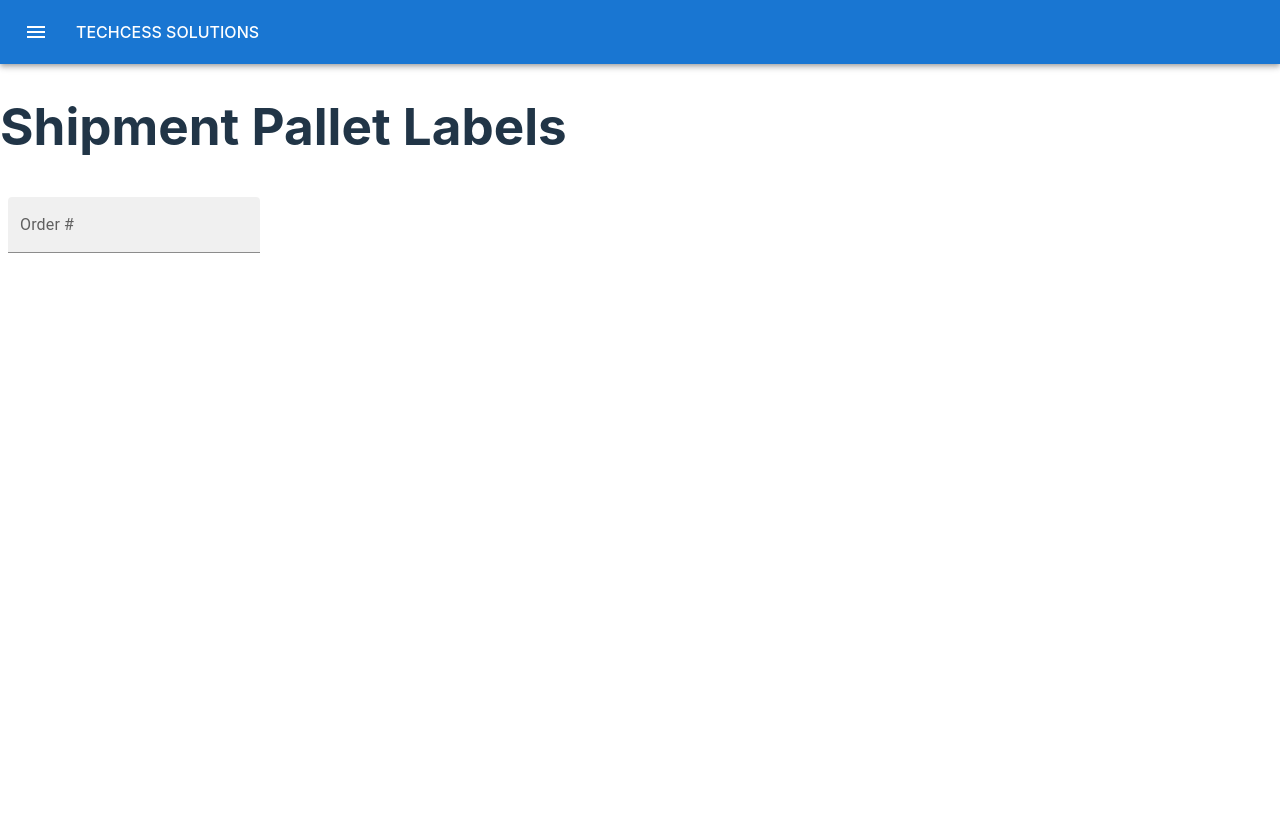
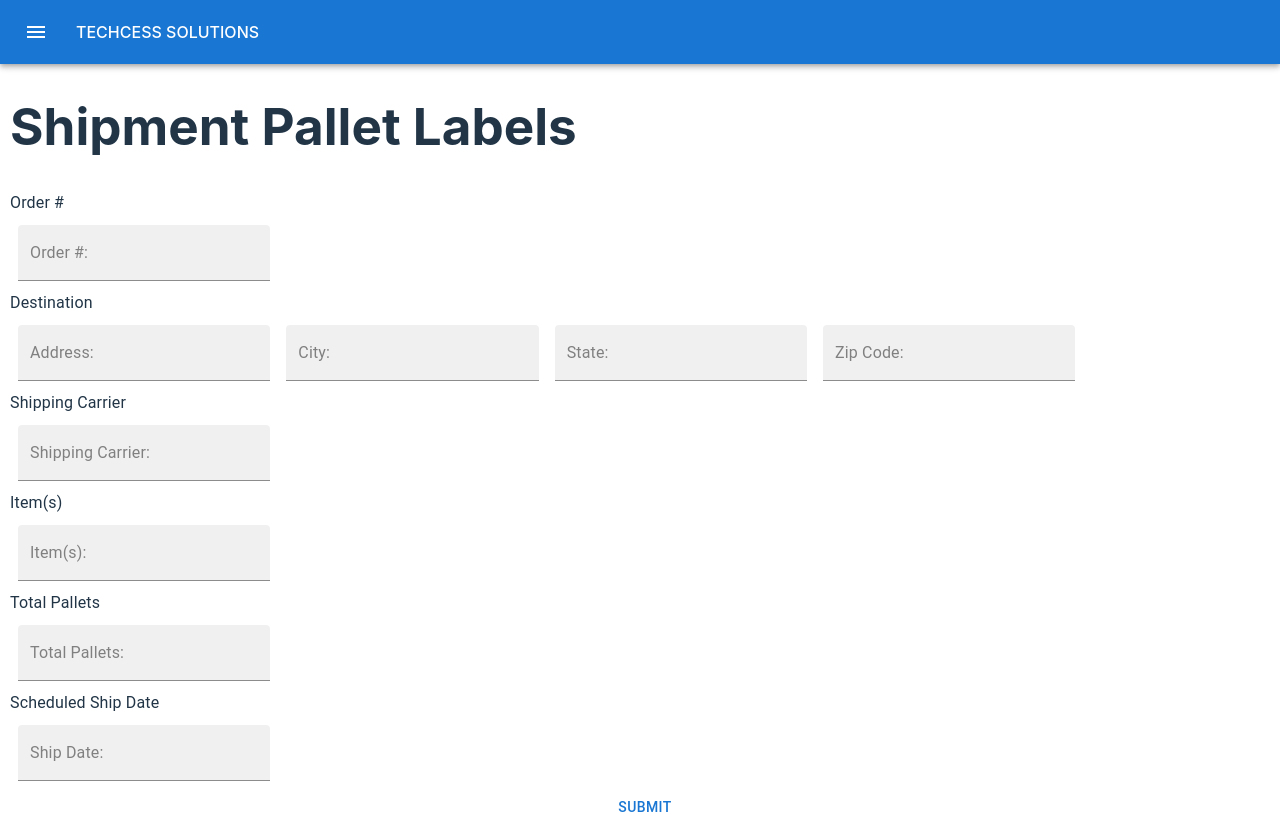
Before and after one commit to ChuangStephanie/TSL_Helper, a React (Vite) app: page /shipment in a window 1280 px wide. Before the commit the page ends 800 px from the top, so only its background shows below. Built offline with nearby package versions, Linux system fonts and the light colour scheme.

Commit message:
added form to shipment labels

```diff
--- a/src/components/Shipment.jsx
+++ b/src/components/Shipment.jsx
@@ -1,5 +1,5 @@
 import React from "react";
-import { Box, TextField } from "@mui/material";
+import { Box, Button, inputLabelClasses, TextField, Typography } from "@mui/material";
 
 export default function Shipment() {
   return (
@@ -10,14 +10,206 @@ export default function Shipment() {
         sx={{
           "& .MuiTextField-root": { m: 1, width: "25ch" },
         }}
+        className="form"
       >
+        <Typography variant="subtitle1">Order #</Typography>
         <TextField
           id="orderNum"
-          label="Order #"
+          label="Order #:"
           multiline
           variant="filled"
           color="primary"
+          className="textfield"
+          InputLabelProps={{
+            sx: {
+              color: "gray",
+              [`&.${inputLabelClasses.shrink}`]: {
+                color: "primary",
+              },
+            },
+          }}
+          sx={{
+            "& .MuiInputBase-input": {
+              color: "gray",
+            },
+          }}
         ></TextField>
+        <Box>
+          <Typography variant="subtitle1">Destination</Typography>
+          <TextField
+            id="address"
+            label="Address:"
+            multiline
+            variant="filled"
+            color="primary"
+            className="textfield"
+            InputLabelProps={{
+              sx: {
+                color: "gray",
+                [`&.${inputLabelClasses.shrink}`]: {
+                  color: "primary",
+                },
+              },
+            }}
+            sx={{
+              "& .MuiInputBase-input": {
+                color: "gray",
+              },
+            }}
+          ></TextField>
+          <TextField
+            id="city"
+            label="City:"
+            multiline
+            variant="filled"
+            color="primary"
+            className="textfield"
+            InputLabelProps={{
+              sx: {
+                color: "gray",
+                [`&.${inputLabelClasses.shrink}`]: {
+                  color: "primary",
+                },
+              },
+            }}
+            sx={{
+              "& .MuiInputBase-input": {
+                color: "gray",
+              },
+            }}
+          ></TextField>
+          <TextField
+            id="state"
+            label="State:"
+            multiline
+            variant="filled"
+            color="primary"
+            className="textfield"
+            InputLabelProps={{
+              sx: {
+                color: "gray",
+                [`&.${inputLabelClasses.shrink}`]: {
+                  color: "primary",
+                },
+              },
+            }}
+            sx={{
+              "& .MuiInputBase-input": {
+                color: "gray",
+              },
+            }}
+          ></TextField>
+          <TextField
+            id="zip"
+            label="Zip Code:"
+            multiline
+            variant="filled"
+            color="primary"
+            className="textfield"
+            InputLabelProps={{
+              sx: {
+                color: "gray",
+                [`&.${inputLabelClasses.shrink}`]: {
+                  color: "primary",
+                },
+              },
+            }}
+            sx={{
+              "& .MuiInputBase-input": {
+                color: "gray",
+              },
+            }}
+          ></TextField>
+        </Box>
+        <Typography variant="subtitle1">Shipping Carrier</Typography>
+        <TextField
+          id="carrier"
+          label="Shipping Carrier:"
+          multiline
+          variant="filled"
+          color="primary"
+          className="textfield"
+          InputLabelProps={{
+            sx: {
+              color: "gray",
+              [`&.${inputLabelClasses.shrink}`]: {
+                color: "primary",
+              },
+            },
+          }}
+          sx={{
+            "& .MuiInputBase-input": {
+              color: "gray",
+            },
+          }}
+        ></TextField>
+        <Typography variant="subtitle1">Item(s)</Typography>
+        <TextField
+          id="item"
+          label="Item(s):"
+          multiline
+          variant="filled"
+          color="primary"
+          className="textfield"
+          InputLabelProps={{
+            sx: {
+              color: "gray",
+              [`&.${inputLabelClasses.shrink}`]: {
+                color: "primary",
+              },
+            },
+          }}
+          sx={{
+            "& .MuiInputBase-input": {
+              color: "gray",
+            },
+          }}
+        ></TextField>
+        <Typography variant="subtitle1">Total Pallets</Typography>
+        <TextField
+          id="pallets"
+          label="Total Pallets:"
+          multiline
+          variant="filled"
+          color="primary"
+          className="textfield"
+          InputLabelProps={{
+            sx: {
+              color: "gray",
+              [`&.${inputLabelClasses.shrink}`]: {
+                color: "primary",
+              },
+            },
+          }}
+          sx={{
+            "& .MuiInputBase-input": {
+              color: "gray",
+            },
+          }}
+        ></TextField>
+        <Typography variant="subtitle1">Scheduled Ship Date</Typography>
+        <TextField
+          id="shipdate"
+          label="Ship Date:"
+          multiline
+          variant="filled"
+          color="primary"
+          className="textfield"
+          InputLabelProps={{
+            sx: {
+              color: "gray",
+              [`&.${inputLabelClasses.shrink}`]: {
+                color: "primary",
+              },
+            },
+          }}
+          sx={{
+            "& .MuiInputBase-input": {
+              color: "gray",
+            },
+          }}
+        ></TextField>
+        <Button type="submit">Submit</Button>
       </Box>
     </>
   );
--- a/src/index.css
+++ b/src/index.css
@@ -62,3 +62,13 @@ button:focus-visible {
     background-color: #f9f9f9;
   }
 }
+
+h1 {
+  margin-left: 10px;
+}
+
+.form {
+  margin-left: 10px;
+  display: flex;
+  flex-direction: column;
+}
```
